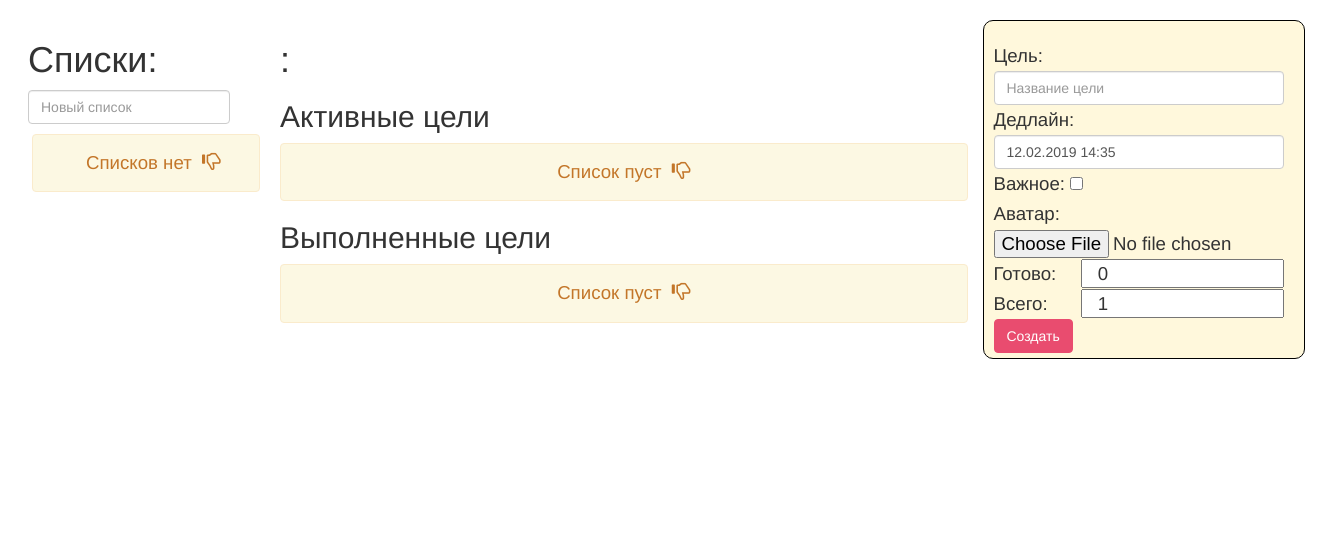
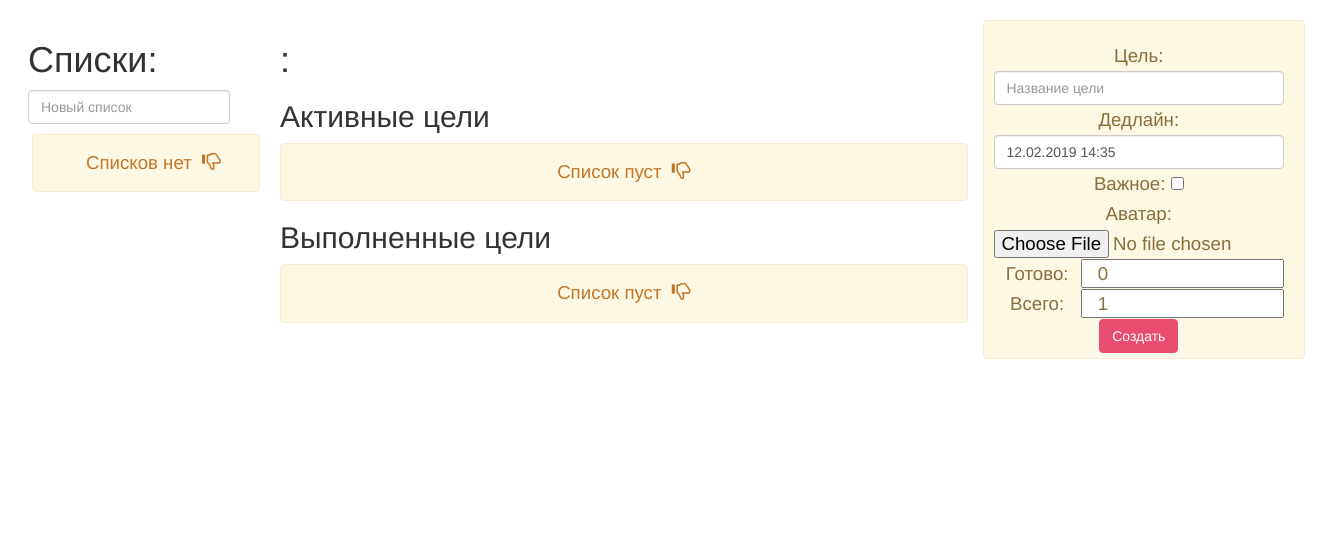
Before and after one commit to ksercs/AchieveMe, a Django app: template AchieveMe/app/templates/aims.html in a window 1320 px wide; the page is wider, and only the part inside the window is pictured. Shown: the part 86-644 px from the top of that part. Run offline with Django 3.2, Linux system fonts and the light colour scheme; the template is opened without the code that fills it: values that come from a table or form of the project are taken from there, others are empty; some libraries are stand-ins or nearby versions.

Commit message:
parser fixed

```diff
--- a/AchieveMe/app/forms.py
+++ b/AchieveMe/app/forms.py
@@ -73,8 +73,7 @@ class SubaimParsingForm(forms.ModelForm):
         super().__init__(*args, **kwargs)
 
         self.fields['text'].widget.attrs.update(
-            {'class': 'form-control', 'placeholder': """Планируй достижение цели с удобством!
-                                                                    Пишите названия подцелей вместе с дедлайнами по одному на строку и подцели создадутся автоматически!""", 'maxlength': '1000'})
+            {'class': 'form-control', 'placeholder': "Планируй достижение цели с удобством!\n\nПишите названия подцелей вместе с дедлайнами по одному на строку и подцели создадутся автоматически!", 'maxlength': '1000'})
 
 class ListForm(forms.ModelForm):
     class Meta:
--- a/AchieveMe/app/templates/aims.html
+++ b/AchieveMe/app/templates/aims.html
@@ -2,7 +2,7 @@
 {% load staticfiles %}
 
 {% block aim_add_form %}
-<div  class = "box col-lg-3" style = "padding-bottom:5px;padding-left:10px;border-radius: 10px; border: 1px groove black; background:#FFF8DC; line-height:30px;padding-top:20px;padding-right:20px;float:right;">
+<div  class = "box col-lg-3 alert alert-warning text-center" style = "padding-bottom:5px;padding-left:10px;line-height:30px;padding-top:20px;padding-right:20px;float:right;">
         <form method="POST" enctype="multipart/form-data">
             {% csrf_token %}
             {% for field in formA%}
```
